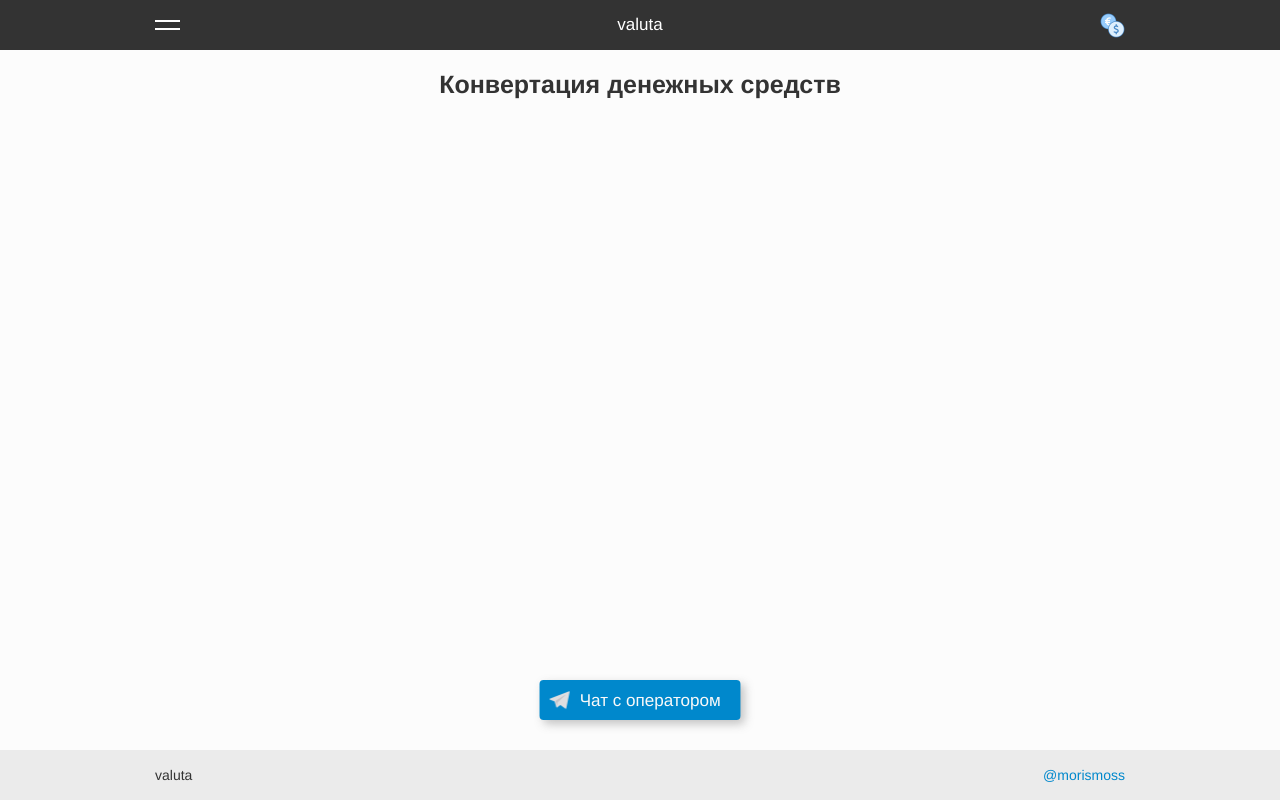
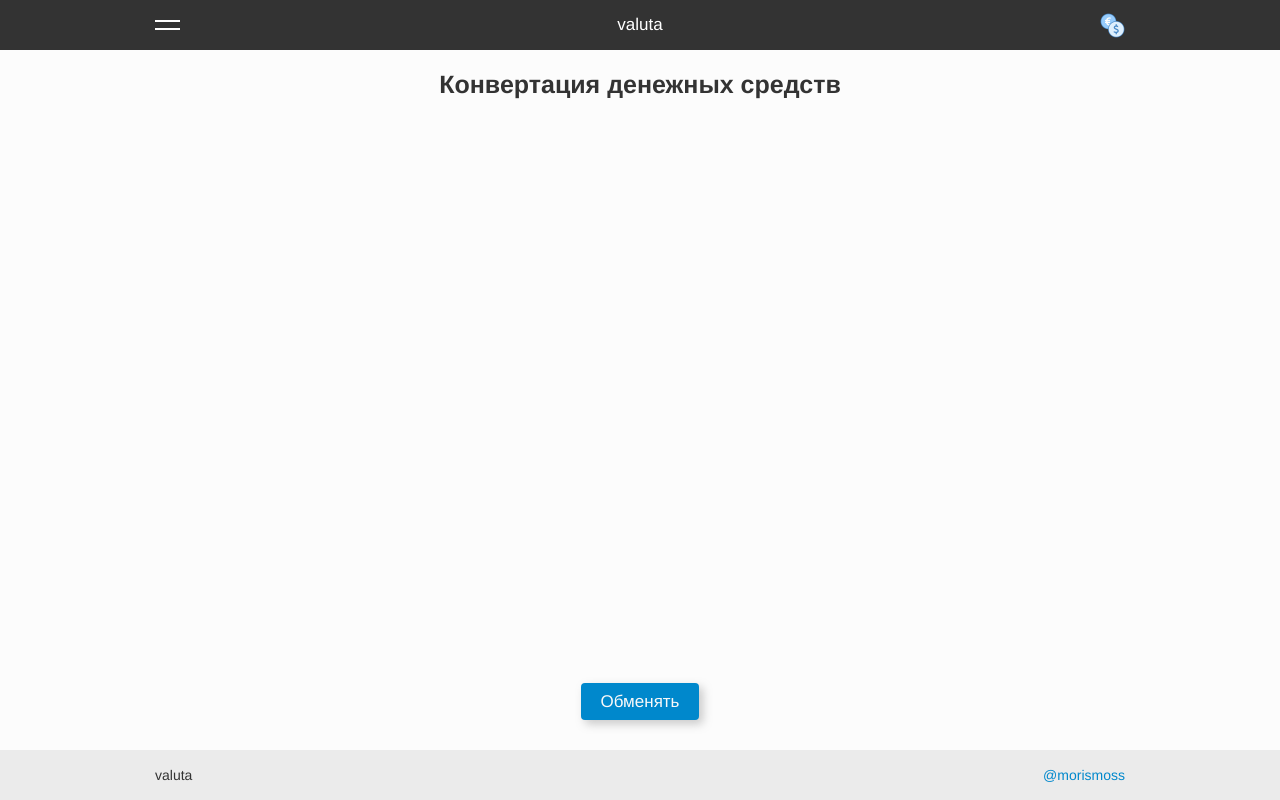
Before and after one commit to akmaevvs/valuta-front, a Vue app: page /calc in a window 1280 px wide. Built offline with nearby package versions, Linux system fonts and the light colour scheme.

Commit message:
калькулятор изменил кнопку

```diff
--- a/src/views/Calc.vue
+++ b/src/views/Calc.vue
@@ -2,10 +2,7 @@
   <div class="calc d-flex f-center">
     <div class="inner d-flex f-center f-column gap-15">
       <h2 class="calc__title">Конвертация денежных средств</h2>
-
-      <a class="calc__button d-flex f-center" @click="check"
-        >Чат с оператором</a
-      >
+      <a class="calc__button" @click="check"> Обменять </a>
     </div>
   </div>
 </template>
@@ -15,9 +12,7 @@ export default {
   name: "Calc",
   components: {},
   methods: {
-    check() {
-
-    },
+    check() {},
   },
 };
 </script>
@@ -33,10 +28,9 @@ export default {
     font-size: 25px;
     font-weight: 700;
   }
-
   &__button {
     margin: 10px 0 30px 0;
-    padding: 10px 20px 10px 10px;
+    padding: 10px 20px 10px 20px;
     background-color: #0088cc;
     position: relative;
     color: #f9f9f9;
@@ -44,75 +38,12 @@ export default {
     font-size: 17px;
     border-radius: 4px;
     box-shadow: 4px 4px 10px 0px rgba(124, 124, 124, 0.4);
-    overflow: hidden;
-    animation: bouncing 2s ease-in-out 0.5s infinite;
     transition: all 0.3s ease;
-
+    cursor: pointer;
     &:hover {
-      // box-shadow: 4px 4px 10px 0px rgba(124, 124, 124, 0.6);
-      // transform: scale(1.02) !important;
-      // animation-play-state: paused;
-    }
-    &:before {
-      background-image: url("../assets/img/telegram-logo-small.png");
-      background-size: 20px 20px;
-      display: inline-block;
-      background-repeat: no-repeat;
-      width: 20px;
-      height: 20px;
-      content: "";
-      padding-right: 10px;
-    }
-    &:after {
-      content: "";
-      display: block;
-      width: 20px;
-      height: 200px;
-      margin-left: 50px;
-      background: rgba(255, 255, 255, 0.603);
-      left: -40px;
-      top: -100px;
-      z-index: 1;
-      transform: rotate(30deg);
-      position: absolute;
-      animation: glaring 5s ease-in-out 0.05s infinite;
+      box-shadow: 4px 4px 10px 0px rgba(124, 124, 124, 0.6);
+      transform: scale(1.02);
     }
   }
 }
-@keyframes bouncing {
-  0% {
-    transform: scale(1);
-    box-shadow: 4px 4px 10px 0px rgba(124, 124, 124, 0.4);
-  }
-  15% {
-    transform: scale(1.02);
-    box-shadow: 4px 4px 10px 0px rgba(124, 124, 124, 0.6);
-  }
-  30% {
-    transform: scale(1);
-    box-shadow: 4px 4px 10px 0px rgba(124, 124, 124, 0.4);
-  }
-  100% {
-    transform: scale(1);
-  }
-}
-@keyframes glaring {
-  0% {
-    left: -30px;
-    margin-left: 0px;
-  }
-  30% {
-    left: 110%;
-    margin-left: 80px;
-  }
-  100% {
-    left: 110%;
-    margin-left: 80px;
-  }
-}
-@media screen and (max-width: 320px) {
-  .calc__img {
-    max-width: 100px;
-  }
-}
 </style>
```
